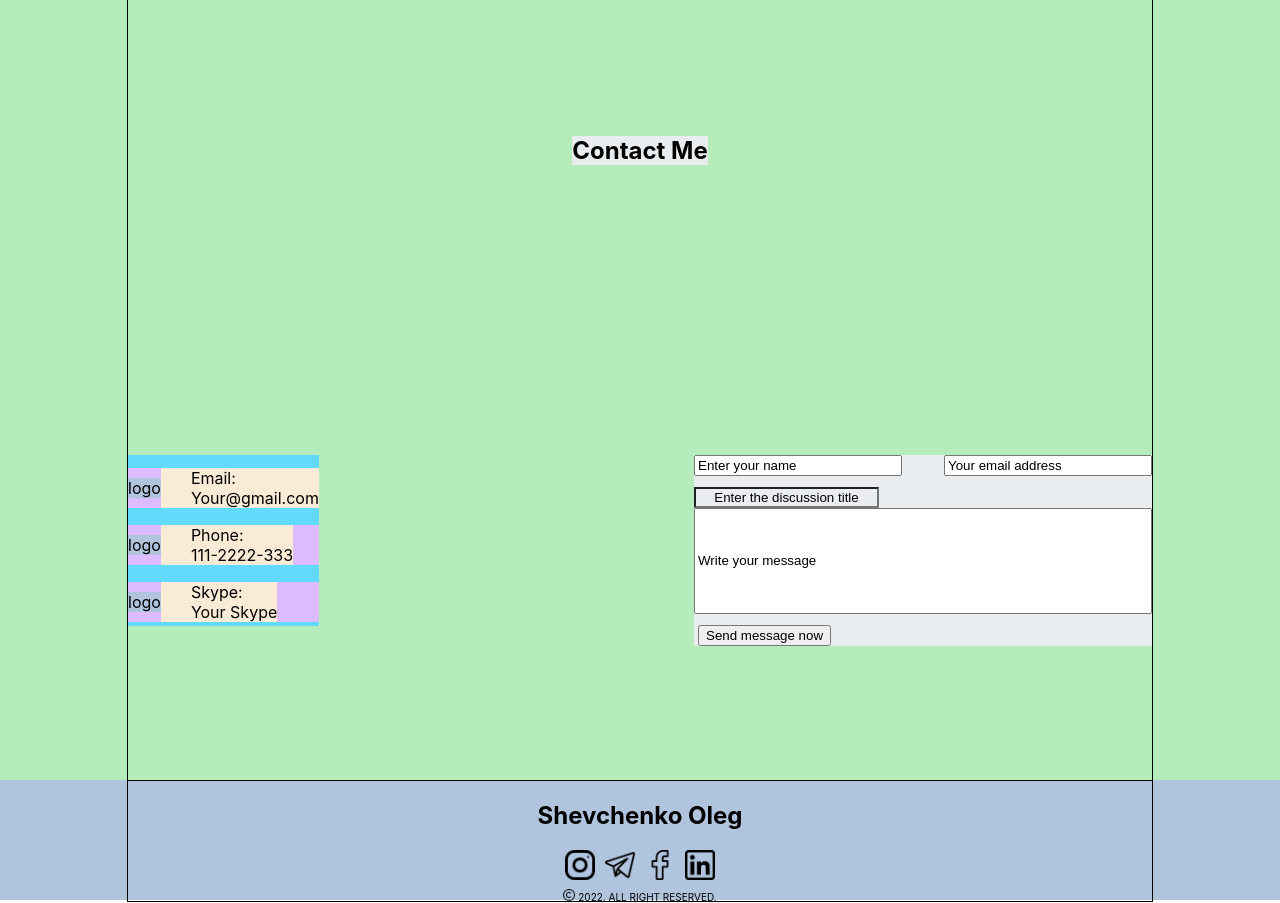
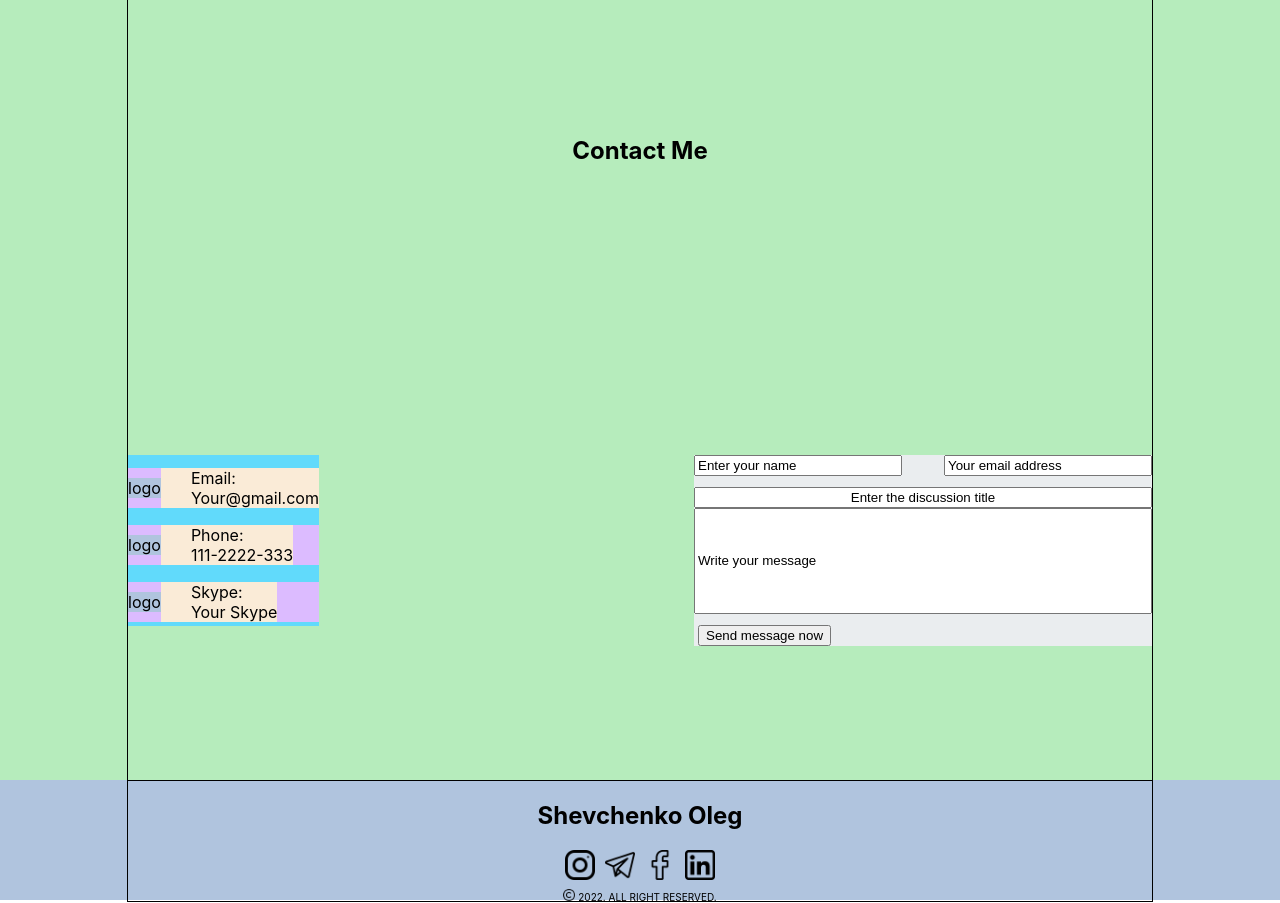
Before and after one commit to shevchenkooleg/MyPortfolio, a React (Create React App) app: page / in a window 1280 px wide. Shown: the part 2820-3723 px from the top of the page. Built offline with nearby package versions, Linux system fonts and the light colour scheme.

Commit message:
fix some bugs with layout

```diff
--- a/src/component/Contacts/ContactMe.module.css
+++ b/src/component/Contacts/ContactMe.module.css
@@ -9,8 +9,8 @@
 }
 
 .title {
-    background-color: #eaedef;
     text-align: center;
+    width: 100%;
 }
 
 .contacts {
```
